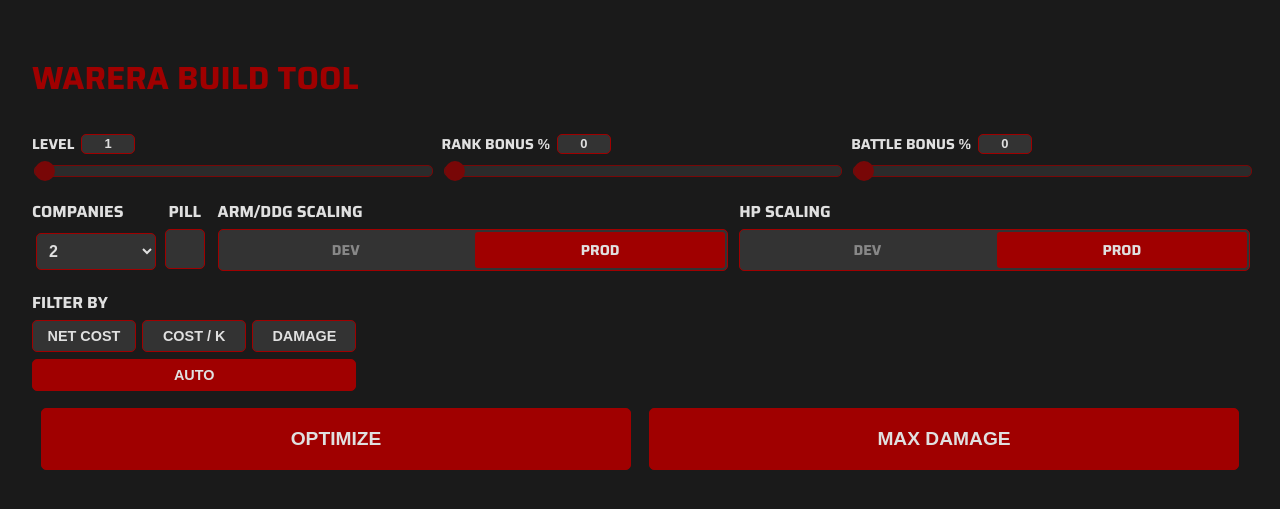
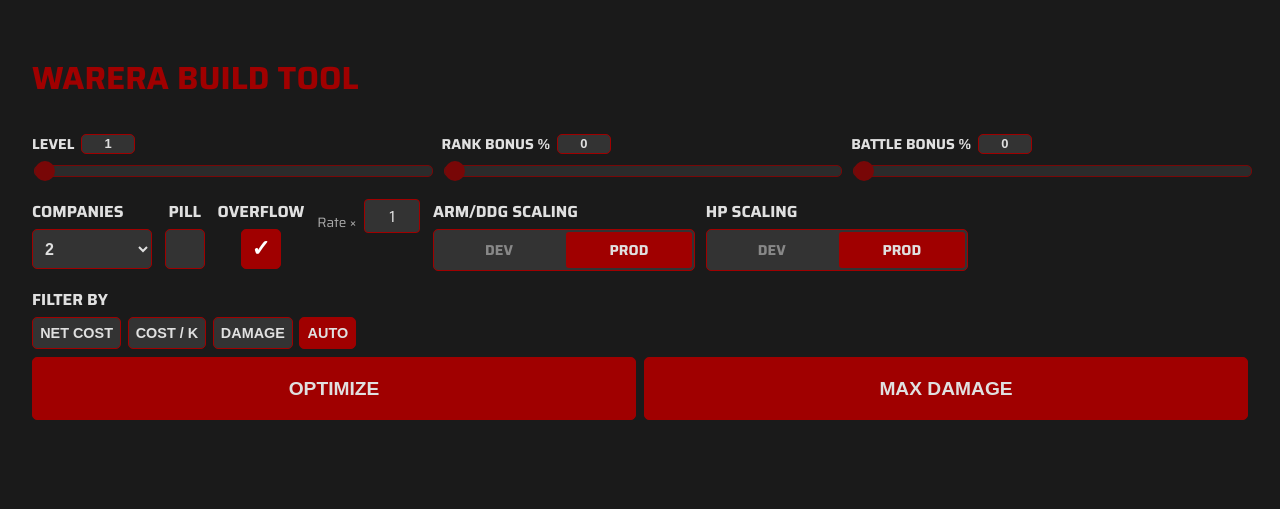
Before and after one commit to TheGroxEmpire/warera-war-planner, a Flask app: page / in a window 1280 px wide. Shown: the top 509 px of the page. Run offline with Flask 3, Linux system fonts and the light colour scheme.

Commit message:
pill fix etc

```diff
--- a/static/script.js
+++ b/static/script.js
@@ -272,13 +272,21 @@ document.addEventListener("DOMContentLoaded", () => {
         }
 
         resultsDiv.innerHTML = builds.map(d => {
-            const skillsHtml = d.skill_lvls.map((level, i) => `
-                <div class='skill'>
-                    <svg><use xlink:href='#skill-svg-${i + 1}'></use></svg>
-                    ${level}
-                    <span class='skill-name'>${SKILL_NAMES[i]}</span>
-                </div>
-            `).join("");
+            const skillsHtml = d.skill_lvls.map((level, i) => {
+                const statVal = d.diag && d.diag.skill_stats ? d.diag.skill_stats[i] : null;
+                let tooltipText = SKILL_NAMES[i];
+                if (statVal !== null) {
+                    const isPct = i >= 1 && i <= 3;  // Precision, Crit.Chance, Crit.Dmg are %
+                    tooltipText += `: ${Number(statVal).toFixed(isPct ? 0 : 1)}${isPct ? '%' : ''}`;
+                }
+                return `
+                    <div class='skill'>
+                        <svg><use xlink:href='#skill-svg-${i + 1}'></use></svg>
+                        ${level}
+                        <span class='skill-name'>${tooltipText}</span>
+                    </div>
+                `;
+            }).join("");
 
             const gearHtml = d.gear.map(g => `
                 <div class='gear-item' style='background-color: ${g.color}'>
--- a/static/style.css
+++ b/static/style.css
@@ -318,7 +313,7 @@ th, td {
 }
 
 .form-controls-row .input-group {
-    flex: 0 1 120px;
+    flex: 0 0 120px;
     min-width: 100px;
 }
 
@@ -327,8 +322,9 @@ th, td {
 }
 
 .form-controls-row .pill-wrapper {
-    flex: 1 1 180px;
-    min-width: 160px;
+    flex: 1 1 160px;
+    min-width: 150px;
+    max-width: 260px;
 }
 
 .input-group {
@@ -349,13 +345,15 @@ th, td {
     background-color: #333;
     border: 1px solid rgb(160, 0, 0);
     color: #e0e0e0;
-    padding: 0.5em;
+    padding: 0 0.5em;
     cursor: pointer;
     border-radius: 5px;
     text-transform: uppercase;
     font-weight: bold;
     font-size: 1em;
     width: 100%;
+    height: 40px;
+    box-sizing: border-box;
 }
 
 .pill-wrapper {
@@ -432,7 +430,7 @@ select, button {
     cursor: pointer;
     border-radius: 5px;
     text-transform: uppercase;
-	margin: 0.25em;
+    margin: 0;
 }
 
 .optimize-btn {
@@ -494,10 +492,54 @@ select, button {
 }
 
 
+/* Overflow mult wrapper */
+#overflow-mult-wrapper {
+    display: flex;
+    gap: 0.5em;
+    align-items: flex-end;
+}
+
+/* Step inputs */
+.step-input {
+    width: 3.5em;
+    background: #333;
+    border: 1px solid rgb(160, 0, 0);
+    color: #e0e0e0;
+    border-radius: 4px;
+    padding: 0.2em 0.4em;
+    text-align: center;
+    font-family: inherit;
+    font-size: 1em;
+    box-sizing: border-box;
+}
+.step-input::-webkit-outer-spin-button,
+.step-input::-webkit-inner-spin-button { -webkit-appearance: none; margin: 0; }
+.step-input[type=number] { -moz-appearance: textfield; }
+.step-input:focus { outline: none; border-color: rgb(160, 0, 0); }
+
+.step-input-row {
+    display: flex;
+    gap: 0.5em;
+    align-items: center;
+    margin-top: 0.3em;
+}
+.step-input-row:first-child { margin-top: 0; }
+
+.step-input-label {
+    font-size: 0.85em;
+    color: #aaa;
+    white-space: nowrap;
+}
+
+.dev-steps-panel {
+    display: none;
+    margin-top: 0.4em;
+}
+
 /* Filter row */
 .filter-row {
     display: flex;
-    flex-wrap: wrap;
+    flex-wrap: nowrap;
     gap: 0.8em;
     align-items: flex-end;
     margin-top: 0.5em;
@@ -524,7 +566,8 @@ select, button {
 }
 
 .filter-tab {
-    flex: 1 1 80px;
+    flex: 0 0 auto;
+    white-space: nowrap;
     padding: 0.5em;
     background: #333;
     border: 1px solid rgb(160, 0, 0);
@@ -767,7 +830,6 @@ select, button {
 .btn-row {
     display: flex;
     gap: 0.5em;
-    margin: 0.25em;
 }
 
 .max-damage-btn {
--- a/templates/index.html
+++ b/templates/index.html
@@ -64,6 +64,18 @@
                         <span class="tooltip">If pilled, applies damage bonus and presumes hitting a burst with 100% HP and HUN, plus 7 hourly regens during pill effect.</span>
                     </div>
 
+                    <div class="checkbox-wrapper">
+                        <input type="checkbox" name="overflow_enabled" id="overflow-enabled" checked>
+                        <label for="overflow-enabled">Overflow</label>
+                        <span class="tooltip">When enabled, precision and crit chance above 100% convert to bonus attack and crit damage. Set the multiplier to scale the conversion rate (1.0 = default rate).</span>
+                    </div>
+                    <div id="overflow-mult-wrapper">
+                        <label for="overflow-mult-input" class="step-input-label">Rate ×</label>
+                        <input type="number" id="overflow-mult-input" name="overflow_multiplier"
+                               value="1" min="0" max="10" step="0.1"
+                               class="step-input">
+                    </div>
+
                     <div class="pill-wrapper">
                         <label>ARM/DDG Scaling</label>
                         <div class="pill-toggle active" id="scaling-toggle">
@@ -72,12 +84,12 @@
                             <span class="pill-label on">Prod</span>
                         </div>
                         <input type="hidden" name="scaling_mode" id="scaling-mode-input" value="prod">
-                        <div id="scaling-custom-steps" style="display:none; margin-top:0.4em;">
-                            <div style="display:flex; gap:0.5em; align-items:center;">
-                                <label for="arm-step-input" style="font-size:0.85em; color:#aaa;">ARM</label>
-                                <input type="number" id="arm-step-input" name="arm_step" value="6" min="1" max="99" style="width:3.5em; background:#333; border:1px solid #a00; color:#e0e0e0; border-radius:4px; padding:0.2em 0.4em; text-align:center;">
-                                <label for="ddg-step-input" style="font-size:0.85em; color:#aaa;">DDG</label>
-                                <input type="number" id="ddg-step-input" name="ddg_step" value="5" min="1" max="99" style="width:3.5em; background:#333; border:1px solid #a00; color:#e0e0e0; border-radius:4px; padding:0.2em 0.4em; text-align:center;">
+                        <div id="scaling-custom-steps" class="dev-steps-panel">
+                            <div class="step-input-row">
+                                <label for="arm-step-input" class="step-input-label">ARM</label>
+                                <input type="number" id="arm-step-input" name="arm_step" value="6" min="1" max="99" class="step-input">
+                                <label for="ddg-step-input" class="step-input-label">DDG</label>
+                                <input type="number" id="ddg-step-input" name="ddg_step" value="5" min="1" max="99" class="step-input">
                             </div>
                         </div>
                         <span class="tooltip">Dev: Upcoming linear scaling with K = 40 and 5 stat points per skill level. Prod: Live version, exponential scaling 4 stat points per skill level.</span>
@@ -91,14 +103,14 @@
                             <span class="pill-label on">Prod</span>
                         </div>
                         <input type="hidden" name="health_scaling" id="health-scaling-input" value="prod">
-                        <div id="health-custom-step" style="display:none; margin-top:0.4em;">
-                            <div style="display:flex; gap:0.5em; align-items:center;">
-                                <label for="hp-step-input" style="font-size:0.85em; color:#aaa;">HP step</label>
-                                <input type="number" id="hp-step-input" name="hp_step" value="15" min="1" max="99" style="width:3.5em; background:#333; border:1px solid #a00; color:#e0e0e0; border-radius:4px; padding:0.2em 0.4em; text-align:center;">
+                        <div id="health-custom-step" class="dev-steps-panel">
+                            <div class="step-input-row">
+                                <label for="hp-step-input" class="step-input-label">HP step</label>
+                                <input type="number" id="hp-step-input" name="hp_step" value="15" min="1" max="99" class="step-input">
                             </div>
-                            <div style="display:flex; gap:0.5em; align-items:center; margin-top:0.3em;">
-                                <label for="food-step-input" style="font-size:0.85em; color:#aaa;">Food step %</label>
-                                <input type="number" id="food-step-input" name="food_step" value="10" min="1" max="99" style="width:3.5em; background:#333; border:1px solid #a00; color:#e0e0e0; border-radius:4px; padding:0.2em 0.4em; text-align:center;">
+                            <div class="step-input-row">
+                                <label for="food-step-input" class="step-input-label">Food step %</label>
+                                <input type="number" id="food-step-input" name="food_step" value="10" min="1" max="99" class="step-input">
                             </div>
                         </div>
                         <span class="tooltip">Dev: HP per skill level set by HP step. Food restores % of total HP — bread = food step %, steak = 2×, fish = 3×. Prod: 10 HP per skill level, food gives flat HP.</span>
@@ -136,8 +148,13 @@
                 </div>
             </form>
         </div>
-        <div id="results" class="results-grid"></div>
+        <div id="results"></div>
     </div>
     <script src="/static/script.js"></script>
+    <script>
+        document.getElementById('overflow-enabled').addEventListener('change', function() {
+            document.getElementById('overflow-mult-wrapper').style.display = this.checked ? 'flex' : 'none';
+        });
+    </script>
 </body>
 </html>
--- a/warera/app.py
+++ b/warera/app.py
@@ -7,7 +7,7 @@ from .model import compute_totals
 from .config import SKILL_LEVEL_COST, SKILL_NAMES, GEAR_SLOTS, WEAPON_TIERS, GEAR_TIERS, AMMO_NAMES, FOOD_NAMES, SKILL_POINTS_PER_LEVEL, GEAR
 from .utils import get_tier_color, get_consumable_color, format_number, convert_numpy_types
 from .build_selector import select_builds, select_builds_near_target
-from .api import get_scrap_price, get_case1_price, update_gear_prices_from_api, update_food_and_ammo_from_api
+from .api import get_scrap_price, get_case1_price, get_pill_price, update_gear_prices_from_api, update_food_and_ammo_from_api
 from collections import Counter
 
 app = Flask(__name__, template_folder="../templates", static_folder="../static")
@@ -24,8 +24,8 @@ def _enrich_build(d, pill, scaling_mode, scrap_price, case1_price):
     d['ammo_name'] = AMMO_NAMES[d['ammo_idx']]
     d['food_name'] = FOOD_NAMES[d['food_idx']]
     d['ammo_quantity'] = int(np.ceil(d['diag']['n_attacks']))
-    day_multiplier = 1.7 if pill else 2.4
-    d['food_quantity'] = int(np.ceil(d['diag']['hun'] * day_multiplier))
+    day_multiplier = 1.8 if pill else 2.4
+    d['food_quantity'] = int(np.floor(d['diag']['hun'] * day_multiplier)) if pill else int(np.ceil(d['diag']['hun'] * day_multiplier))
 
     d['gear'] = []
     for i in range(len(GEAR_SLOTS)):
@@ -100,6 +100,9 @@ def run_optimization():
     ddg_step = int(request.form.get("ddg_step", 5))
     hp_step = int(request.form.get("hp_step", 15))
     food_step = int(request.form.get("food_step", 10))
+    overflow_enabled = request.form.get("overflow_enabled") == "on"
+    overflow_mult_raw = float(request.form.get("overflow_multiplier", 1.0))
+    overflow_multiplier = overflow_mult_raw if overflow_enabled else 0.0
 
     # Calculate skill point cost for companies
     company_cost = 0
@@ -114,18 +117,19 @@ def run_optimization():
     # Fetch prices (needed for all modes)
     scrap_price = get_scrap_price()
     case1_price = get_case1_price()
+    pill_price = get_pill_price() if pill else 0.0
     app.logger.info(f"Scrap price from API: {scrap_price}")
 
     # --- Max damage mode: dedicated single-objective optimization ---
     if mode == "max_damage":
-        md = optimize_max_damage(adjusted_level, rank_bonus=rank_bonus, pill_mode=pill, scaling_mode=scaling_mode, health_scaling=health_scaling, arm_step=arm_step, ddg_step=ddg_step, hp_step=hp_step, food_step=food_step)
+        md = optimize_max_damage(adjusted_level, rank_bonus=rank_bonus, pill_mode=pill, pill_price=pill_price, scaling_mode=scaling_mode, health_scaling=health_scaling, arm_step=arm_step, ddg_step=ddg_step, hp_step=hp_step, food_step=food_step, overflow_multiplier=overflow_multiplier)
         if md is None:
             return jsonify(builds=[])
         md["is_highest_damage"] = True
         md = _enrich_build(md, pill, scaling_mode, scrap_price, case1_price)
         return jsonify(builds=convert_numpy_types([md]))
 
-    res = optimize(adjusted_level, verbose=True, rank_bonus=rank_bonus, pill_mode=pill, scaling_mode=scaling_mode, health_scaling=health_scaling, arm_step=arm_step, ddg_step=ddg_step, hp_step=hp_step, food_step=food_step)
+    res = optimize(adjusted_level, verbose=True, rank_bonus=rank_bonus, pill_mode=pill, pill_price=pill_price, scaling_mode=scaling_mode, health_scaling=health_scaling, arm_step=arm_step, ddg_step=ddg_step, hp_step=hp_step, food_step=food_step, overflow_multiplier=overflow_multiplier)
     X = None
     if hasattr(res, "algorithm") and hasattr(res.algorithm, "pop") and len(res.algorithm.pop) > 0:
         try:
@@ -145,7 +149,7 @@ def run_optimization():
         gear_idx   = row[8:14]
         ammo_idx   = int(row[14])
         food_idx   = int(row[15])
-        total_damage, total_cost, diag = compute_totals(skill_lvls, gear_idx, ammo_idx, food_idx, rank_bonus=rank_bonus, pill_mode=pill, scaling_mode=scaling_mode, health_scaling=health_scaling, arm_step=arm_step, ddg_step=ddg_step, hp_step=hp_step, food_step=food_step)
+        total_damage, total_cost, diag = compute_totals(skill_lvls, gear_idx, ammo_idx, food_idx, rank_bonus=rank_bonus, pill_mode=pill, pill_price=pill_price, scaling_mode=scaling_mode, health_scaling=health_scaling, arm_step=arm_step, ddg_step=ddg_step, hp_step=hp_step, food_step=food_step, overflow_multiplier=overflow_multiplier)
         skill_cost = int(np.sum(SKILL_LEVEL_COST[skill_lvls]))
         details.append({
             "skill_lvls": skill_lvls.tolist(),
@@ -195,7 +199,7 @@ def run_optimization():
 
     # --- Auto mode: always append mythic set build ---
     if filter_type == "none":
-        md = optimize_max_damage(adjusted_level, rank_bonus=rank_bonus, pill_mode=pill, scaling_mode=scaling_mode, health_scaling=health_scaling, arm_step=arm_step, ddg_step=ddg_step, hp_step=hp_step, food_step=food_step)
+        md = optimize_max_damage(adjusted_level, rank_bonus=rank_bonus, pill_mode=pill, pill_price=pill_price, scaling_mode=scaling_mode, health_scaling=health_scaling, arm_step=arm_step, ddg_step=ddg_step, hp_step=hp_step, food_step=food_step, overflow_multiplier=overflow_multiplier)
         if md is not None:
             md = _enrich_build(md, pill, scaling_mode, scrap_price, case1_price)
             builds.append(md)
```
Also changed, not shown: other parts of static/style.css (+22 -7 lines), warera/api.py (+23 -1 lines), warera/config.py (+12 -9 lines), warera/model.py (+26 -11 lines), warera/optimization.py (+21 -17 lines).
